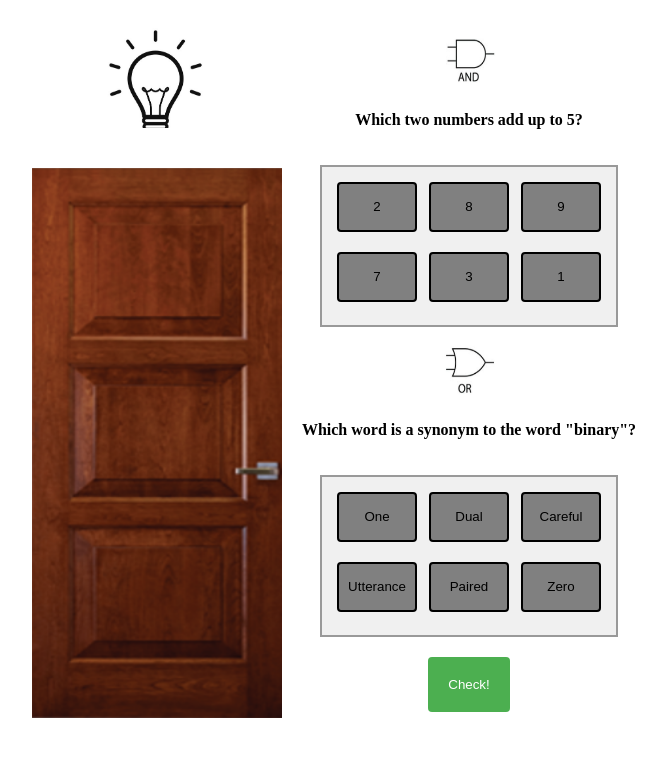
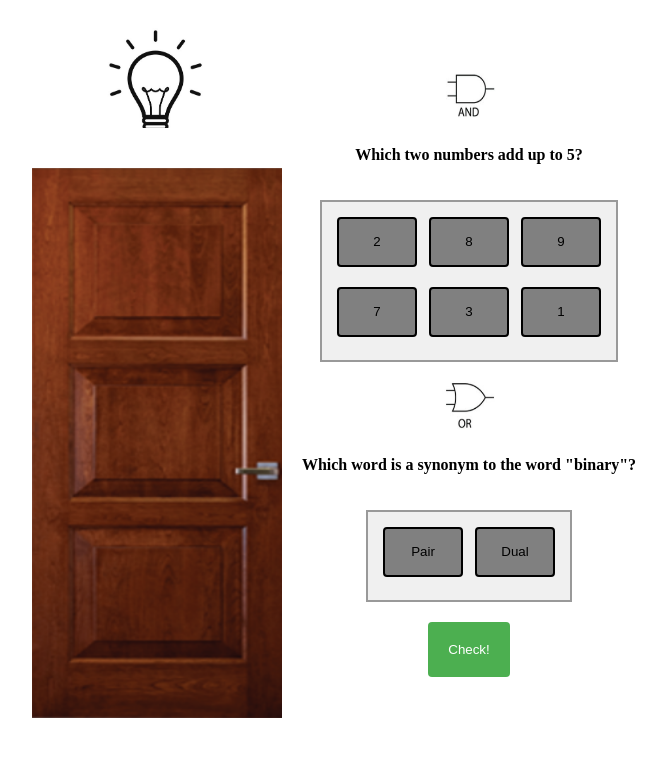
Before and after one commit to samhita-l/warmup2, a Jekyll site: the page project/logicGates.html, which Jekyll copies as it is, in a window 1280 px wide. Shown: the top 757 px of the page, without its empty margins (316-982 px from the left). Built offline with Jekyll 4.4.1, drawn with Linux system fonts in a browser that asks for light colours; some of the changed lines change nothing that is shown.

Commit message:
Fixed the game

```diff
--- a/project/logicGates.html
+++ b/project/logicGates.html
@@ -102,6 +102,51 @@
             position: relative; /* Add this line to enable z-index */
             z-index: 1; /* Add this line to control the stacking order */
         }
+        .button-container2 {
+            background-color: #f0f0f0; /* Lighter background color */
+            border: 2px solid #999; /* Lighter border color */
+            padding: 15px; /* Increased padding around the buttons */
+            display: grid;
+            grid-template-columns: repeat(2, 1fr); /* Three columns */
+            gap: 12px; /* Increased gap between buttons */
+            align-items: center;
+            margin-top: 20px; /* Adjusted margin between the two button containers */
+        }
+
+        /* Style for the buttons in the container */
+        .button-container2 .my-button {
+            width: 80px; /* Set the width of the buttons */
+            height: 50px; /* Set the height of the buttons */
+            background-color: #808080; /* Grey background color */
+            color: #000; /* Black text color */
+            padding: 16px; /* Increase padding inside the button */
+            border: 2px solid black; /* Black border */
+            border-radius: 4px; /* Optional: Add rounded corners */
+            cursor: pointer; /* Change cursor to pointer on hover */
+            margin-bottom: 8px; /* Adjusted margin between buttons */
+            position: relative; /* Add this line to enable z-index */
+            z-index: 1; /* Add this line to control the stacking order */
+            display: flex; /* Use flexbox */
+            justify-content: center; /* Center the content horizontally */
+            align-items: center; /* Center the content vertically */
+        }
+
+        .button-container2 .my-button:hover {
+            background-color: #808080; /* Darker grey background color on hover */
+            color: #fff; /* White text color on hover */
+        }
+
+        .button-container2 .centered-buttons .my-button {
+            justify-content: center; /* Center the content horizontally */
+            align-items: center; /* Center the content vertically */
+        }
+
+        /* Apply the new class to buttons 7 and 8 */
+        #b7.centered-buttons,
+        #b8.centered-buttons {
+            justify-content: center; /* Center the content horizontally */
+            align-items: center; /* Center the content vertically */
+        }
 
         /* Style for the Check button */
         #check {
@@ -116,6 +161,21 @@
 
         /* Style for the Check button on hover */
         #check:hover {
+            background-color: #45a049; /* Darker green background color on hover */
+        }
+
+        #check2 {
+            padding: 20px; /* Increase padding for a larger button */
+            background-color: #4CAF50; /* Green background color */
+            color: white; /* White text color */
+            border: none; /* No border */
+            border-radius: 4px; /* Optional: Add rounded corners */
+            cursor: pointer; /* Change cursor to pointer on hover */
+            margin-top: 20px; /* Adjusted margin from the button container */
+        }
+
+        /* Style for the Check button on hover */
+        #check2:hover {
             background-color: #45a049; /* Darker green background color on hover */
         }
 
@@ -178,7 +238,7 @@
         </div>
         <div class="text-buttons">
         <img src="and.png" id="and">
-        <p>Which two numbers add up to 5?</p>
+        <p id="text1">Which two numbers add up to 5?</p>
         <div class="button-container">
           <button class="my-button" id="b1" onclick="toggle1Value(this);">2</button>
           <button class="my-button" id="b2" onclick="toggle2Value(this);">8</button>
@@ -189,17 +249,14 @@
         </div>
         <br>
         <img src="or.png" id="or">
-        <p>Which word is a synonym to the word "binary"?</p>
-        <div class="button-container">
-          <button class="my-button" id="b7" onclick="toggle7Value(this);">One</button>
+        <p id="text2">Which word is a synonym to the word "binary"?</p>
+        <div class="button-container2">
+          <button class="my-button" id="b7" onclick="toggle7Value(this);">Pair</button>
           <button class="my-button" id="b8" onclick="toggle8Value(this);">Dual</button>
-          <button class="my-button" id="b9" onclick="toggle9Value(this);">Careful</button>
-          <button class="my-button" id="b10" onclick="toggle10Value(this);">Utterance</button>
-          <button class="my-button" id="b11" onclick="toggle11Value(this);">Paired</button>
-          <button class="my-button" id="b12" onclick="toggle12Value(this);">Zero</button>
         </div>
         <button id="check" onclick="checkAnswer()">Check!</button>
         <button id="enter" onclick="clickEnter()" style="display: none;">Enter!</button>
+        <button id="check2" onclick="checkAnswer2()" style="display: none;">Check!</button>
       </div>
     </div>
     <div id="level-container">
@@ -217,10 +274,6 @@
   var button6Value = 0;
   var button7Value = 0;
   var button8Value = 0;
-  var button9Value = 0;
-  var button10Value = 0;
-  var button11Value = 0;
-  var button12Value = 0;
 
   // Function to toggle the button value
   function toggle1Value(button) {
@@ -278,57 +331,6 @@
   changeColor(button);
   }
 
-  // Function to toggle the button value
-  function toggle9Value(button) {
-  // Toggle between 0 and 1
-  button9Value = 1 - button9Value;
-  changeColor(button);
-  }
-
-  // Function to toggle the button value
-  function toggle10Value(button) {
-  // Toggle between 0 and 1
-  button10Value = 1 - button10Value;
-  changeColor(button);
-  }
-
-  // Function to toggle the button value
-  function toggle11Value(button) {
-  // Toggle between 0 and 1
-  button11Value = 1 - button11Value;
-  changeColor(button);
-  }
-
-  // Function to toggle the button value
-  function toggle12Value(button) {
-  // Toggle between 0 and 1
-  button12Value = 1 - button12Value;
-  changeColor(button);
-  }
-  function toggle13Value(button) {
-            // Toggle between 0 and 1
-            // Add your logic for this button
-            changeColor(button);
-  }
-
-  function toggle14Value(button) {
-            // Toggle between 0 and 1
-            // Add your logic for this button
-            changeColor(button);
-  }
-
-  function toggle15Value(button) {
-            // Toggle between 0 and 1
-            // Add your logic for this button
-            changeColor(button);
-  }
-
-  function toggle16Value(button) {
-            // Toggle between 0 and 1
-            // Add your logic for this button
-            changeColor(button);
-  }
-
   function openDoor() {
     var doorImage = document.getElementById('door1')
     doorImage.src = 'door1_Open.png';
@@ -337,7 +339,7 @@
 
   function correctAnswer() {
     var correctAnswer = false
-    if (button1Value === 1 && button5Value === 1 && button8Value === 1 || button11Value === 1) {
+    if (button1Value === 1 && button5Value === 1 && button8Value === 1 || button7Value === 1) {
       return correctAnswer = true
     }
     else {
@@ -345,12 +347,14 @@
     }
   }
 
-  function checkAnswer(isCorrect) {
-    if (correctAnswer() === true) {
-      document.getElementById('lightbulb').style.backgroundImage = "url('on_lightbulb.png')"; /* Replace with the path to your on lightbulb image */
-      openDoor();
-    } else {
-      alert("Incorrect answer. Try again!");
+  function correctAnswer2() {
+    var correctAnswer = false
+    if (button4Value !== 1 && ((button7Value === 1) !== (button8Value === 1))) {
+      correctAnswer = true;
+      return correctAnswer = true
+    }
+    else {
+      return correctAnswer = false
     }
   }
 
@@ -372,29 +376,70 @@
             }
         }
 
+function checkAnswer2() {
+  if (correctAnswer2()) {
+    document.getElementById('lightbulb').style.backgroundImage = "url('on_lightbulb.png')";
+    openDoor();
+    alert("Correct! Congrats!");
+    } else {
+      alert("Incorrect answer. Try again!");
+    }
+}
+
 function clickEnter() {
-    // Hide current content
-    document.querySelector('.text-buttons').style.display = 'none';
-
-    // Display level-specific content
-    var levelContainer = document.getElementById('level-container');
-    levelContainer.style.display = 'block';
-
     // Update questions and choices
     var andImage = document.getElementById('and');
     var orImage = document.getElementById('or');
-    andImage.src = 'nor_gate_image.png'; // Replace with the path to your nor gate image
-    orImage.src = 'not_gate_image.png'; // Replace with the path to your not gate image
-
-    // Show the "Check" button for the new level
-    document.getElementById('check').style.display = 'block';
+    andImage.src = 'not.png'; // Replace with the path to your nor gate image
+    orImage.src = 'xor.png'; // Replace with the path to your not gate image
 
     // Hide the "Enter" button after clicking
     document.getElementById('enter').style.display = 'none';
+    document.getElementById('check').style.display = 'none';
+    document.getElementById('check2').style.display = 'block';
 
-    // Replace the door image with a new door
-    var doorImage = document.getElementById('door1');
-    doorImage.src = 'door2.png'; // Replace with the path to your new door image
+    button1Value = 0;
+    button2Value = 0;
+    button3Value = 0;
+    button4Value = 0;
+    button5Value = 0;
+    button6Value = 0;
+    button7Value = 0;
+    button8Value = 0;
+
+    var b1 = document.getElementById("b1");
+    var b2 = document.getElementById("b2");
+    var b3 = document.getElementById("b3");
+    var b4 = document.getElementById("b4");
+    var b5 = document.getElementById("b5");
+    var b6 = document.getElementById("b6");
+    var b7 = document.getElementById("b7");
+    var b8 = document.getElementById("b8");
+
+    var text1 = document.getElementById("text1");
+    var text2 = document.getElementById("text2");
+
+    text1.innerHTML = "Click on any button except the red button.";
+    b1.innerHTML = "";
+    b2.innerHTML = "";
+    b3.innerHTML = "";
+    b4.innerHTML = "";
+    b5.innerHTML = "";
+    b6.innerHTML = "";
+
+    b1.style.backgroundColor = "";
+    b2.style.backgroundColor = "";
+    b3.style.backgroundColor = "";
+    b4.style.backgroundColor = "red"; // Corrected property name
+    b5.style.backgroundColor = "";
+    b6.style.backgroundColor = "";
+
+    text2.innerHTML = "You can click on one button, or the other, but not both!";
+    b7.innerHTML = "Click me";
+    b8.innerHTML = "Click ME!";
+
+    b7.style.backgroundColor = "";
+    b8.style.backgroundColor = "";
 }
 
 </script>
```
